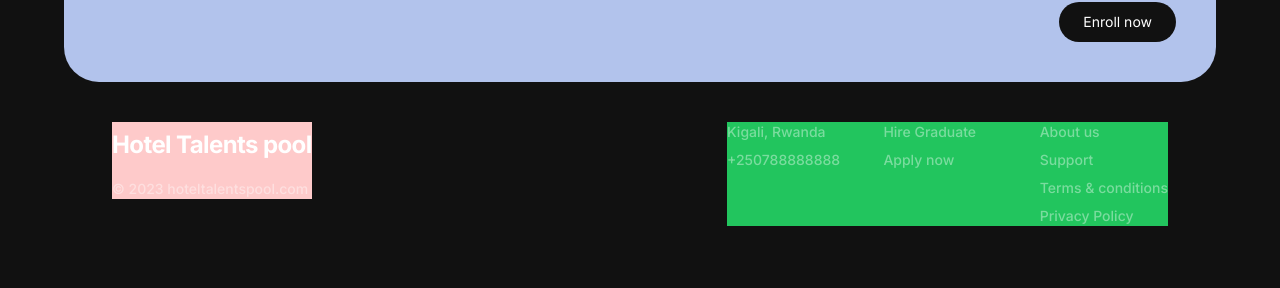
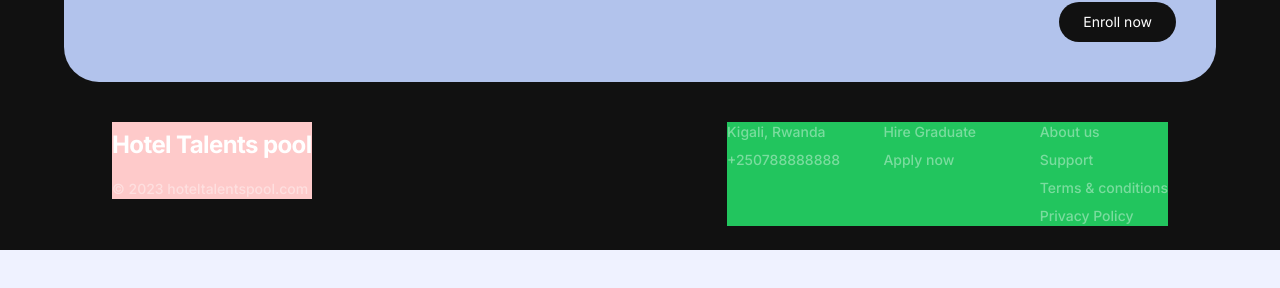
Before and after one commit to mbonikev/hotel_talents_pool, a React (Vite) app: page /#/ in a window 1280 px wide. Shown: the part 3711-3999 px from the top of the page. After the commit the page ends 3961 px from the top, so only its background shows below. Built offline with nearby package versions, Linux system fonts and the light colour scheme; what ldrs would draw is missing.

Commit message:
Stalker-commit: src/components/Footer.jsx

```diff
--- a/src/components/Footer.jsx
+++ b/src/components/Footer.jsx
@@ -32,8 +32,8 @@ function Footer() {
         </div>
       </div>
       <div className="bg-[#111111] w-full pt-[150px] ">
-        <div className="w-full min-h-[200px] flex items-center justify-center flex-col px-16 max-lg:px-5 max-w-[1700px] mx-auto">
-          <div className=" w-full h-full min-h-[400px] flex-1 px-12 py-6 mt-4 flex justify-between items-start">
+        <div className="w-full h-fit flex items-center justify-center flex-col px-16 max-lg:px-5 max-w-[1700px] mx-auto">
+          <div className=" w-full h-fit flex-1 px-12 py-6 mt-4 flex justify-between items-start">
             <div className="flex min-h-full bg-red-200 flex-col items-start justify-between">
               <h1 className="text-2xl leading-[45px] tracking-tight pb-3 font-bold w-fit text-white">
                 Hotel Talents pool
```
